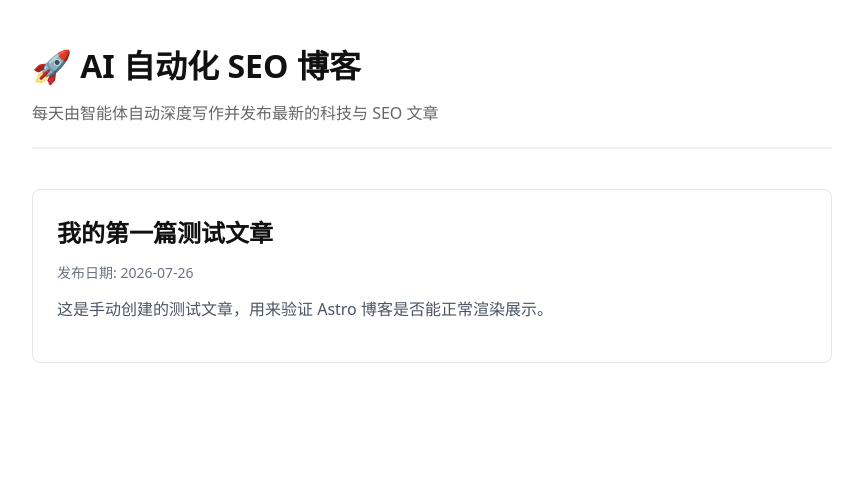
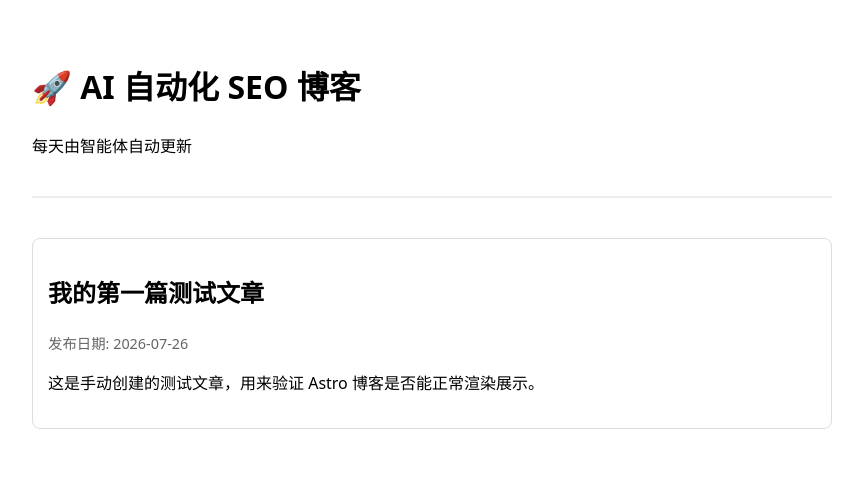
Before and after one commit to Qq566566/wb666, an Astro site: page / in a window 1280 px wide. Shown: the whole page, without its empty margins (208-1071 px from the left). Built offline with nearby package versions, Linux system fonts and the light colour scheme; Astro itself is replaced by a stand-in of ours.

Commit message:
Refactor index.astro for improved layout and styling
Updated the structure and styling of the index page, including changes to the header and main content layout.

```diff
--- a/src/pages/index.astro
+++ b/src/pages/index.astro
@@ -18,29 +18,25 @@ try {
   <meta name="viewport" content="width=device-width, initial-scale=1.0" />
   <title>我的 AI 自动化 SEO 博客</title>
 </head>
-<body style="max-width: 800px; margin: 0 auto; padding: 40px 20px; font-family: system-ui, -apple-system, sans-serif; line-height: 1.6; color: #333;">
-	<header style="margin-bottom: 40px; border-bottom: 2px solid #f0f0f0; padding-bottom: 20px;">
-		<h1 style="margin: 0 0 10px 0; color: #111;">🚀 AI 自动化 SEO 博客</h1>
-		<p style="margin: 0; color: #666;">每天由智能体自动深度写作并发布最新的科技与 SEO 文章</p>
+<body style="max-width: 800px; margin: 0 auto; padding: 40px 20px; font-family: system-ui, sans-serif; line-height: 1.6;">
+  <header style="margin-bottom: 40px; border-bottom: 2px solid #eee; padding-bottom: 20px;">
+    <h1>🚀 AI 自动化 SEO 博客</h1>
+    <p>每天由智能体自动更新</p>
   </header>
 
   <main>
     {posts.length === 0 ? (
-			<p>暂无文章，等待自动更新...</p>
+      <p>暂无文章，等待自动生成...</p>
     ) : (
-			<div style="display: flex; flex-direction: column; gap: 30px;">
+      <ul style="list-style: none; padding: 0;">
         {posts.map((post) => (
-					<article style="border: 1px solid #e5e7eb; padding: 24px; border-radius: 8px; background: #fff;">
-						<h2 style="margin: 0 0 10px 0; color: #111;">
-							{post.data.title}
-						</h2>
-						<div style="font-size: 0.875rem; color: #6b7280; margin-bottom: 12px;">
-							发布日期: {post.data.pubDate.toISOString().split('T')[0]}
-						</div>
-						<p style="margin: 0 0 16px 0; color: #4b5563;">{post.data.description}</p>
-					</article>
+          <li style="margin-bottom: 20px; padding: 15px; border: 1px solid #ddd; border-radius: 8px;">
+            <h2>{post.data.title}</h2>
+            <p style="color: #666; font-size: 0.9em;">发布日期: {post.data.pubDate.toISOString().split('T')[0]}</p>
+            <p>{post.data.description}</p>
+          </li>
         ))}
-			</div>
+      </ul>
     )}
   </main>
 </body>
```
Lines whose indentation alone changed are shown as unchanged.
